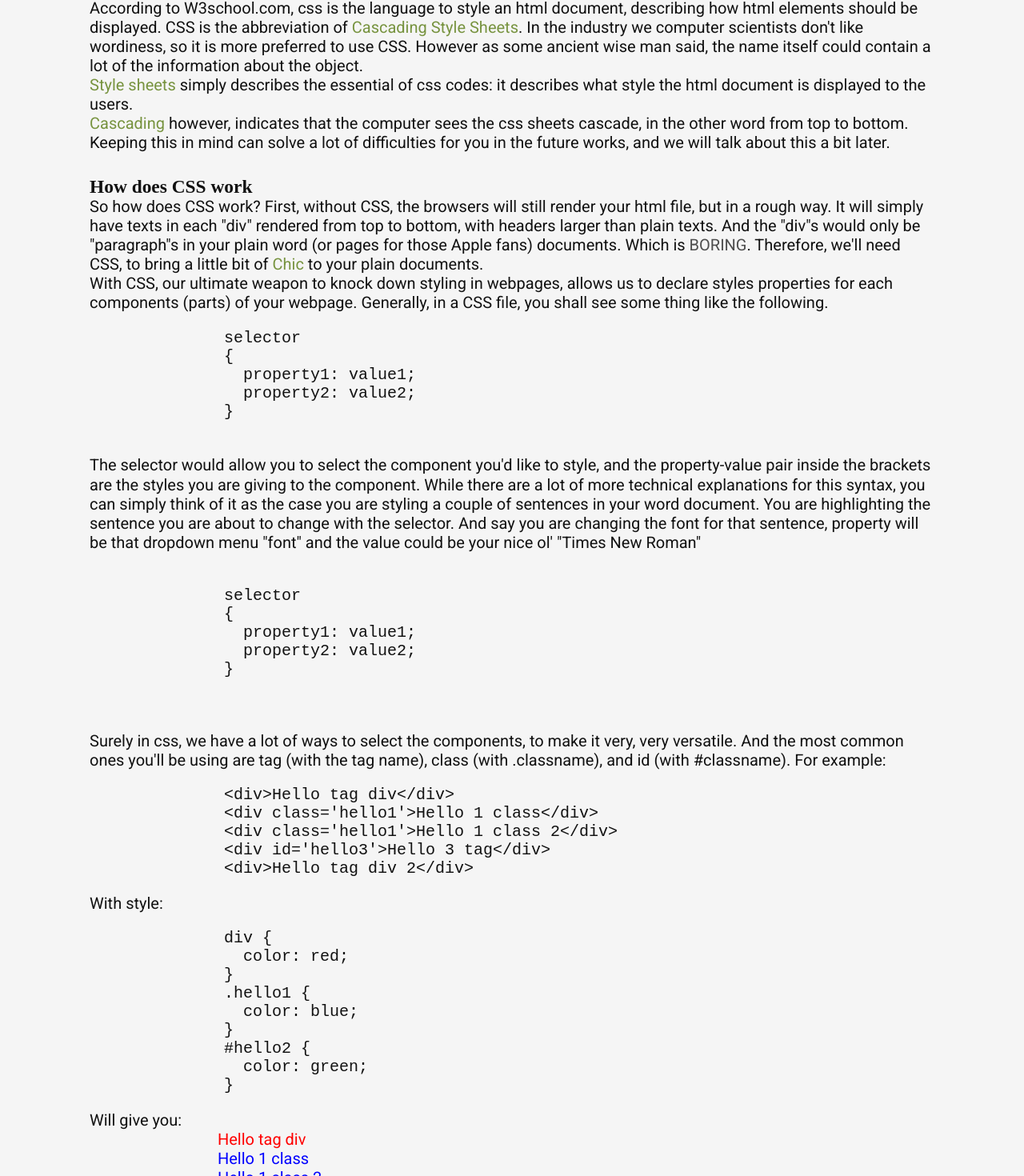
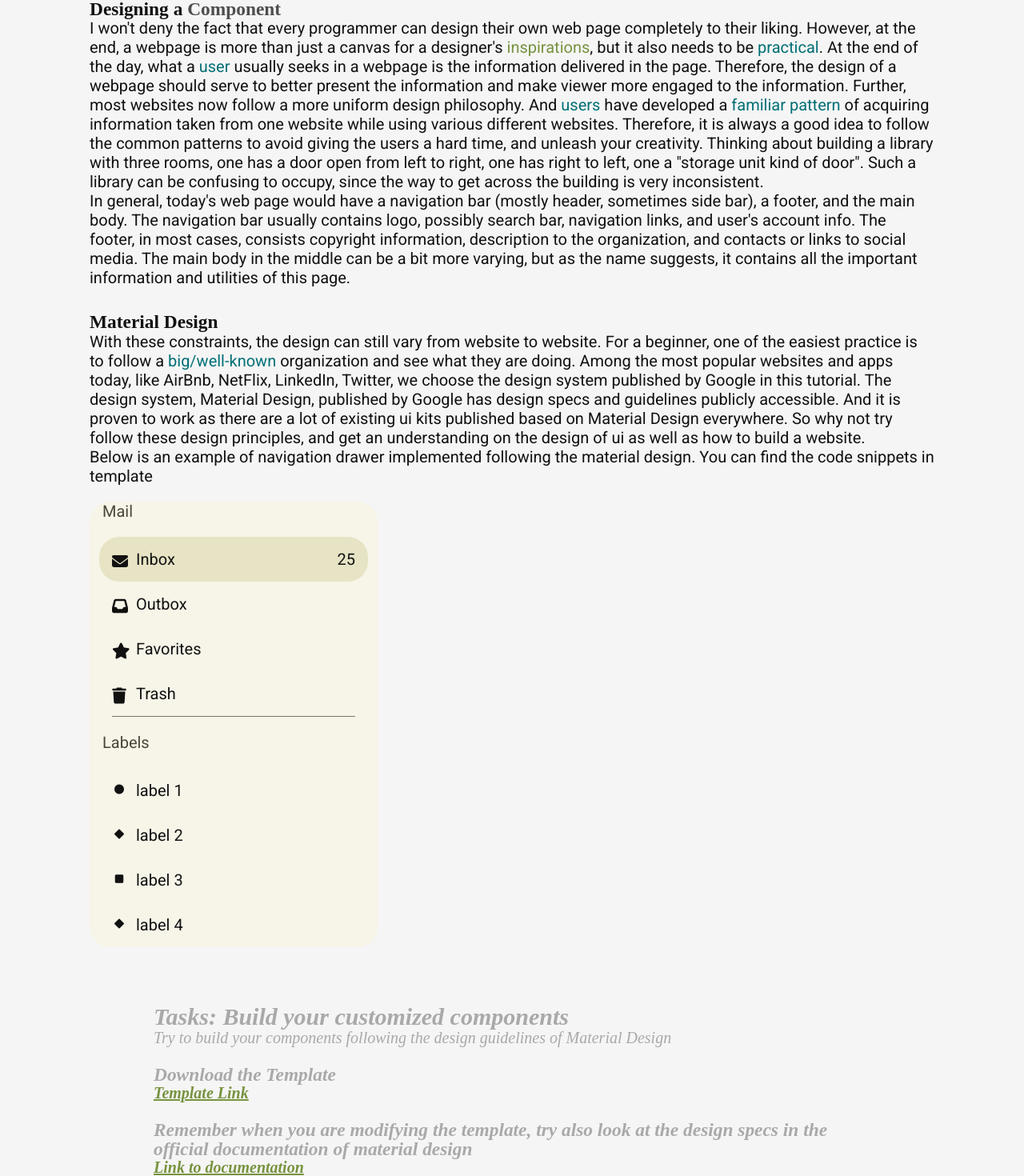
Before and after one commit to zeroshen/client, a Vue app: page /game/4 in a window 1280 px wide. Shown: the part 283-1753 px from the top of the page at 80% size. Built offline with nearby package versions, Linux system fonts and the light colour scheme; a web font is replaced by a local one.

Commit message:
game level 4

```diff
--- a/src/assets/css/global.css
+++ b/src/assets/css/global.css
@@ -219,5 +219,9 @@ a:hover, a:active {
 }
 
 .text-color-vue-dark {
-    color: var(--vue-color-secondary-dark)
+    color: var(--vue-color-secondary-dark);
 }
+
+.text-color-vue-intermediate {
+    color: var(--vue-color-primary);
+}
--- a/src/views/GameLevelFourView.vue
+++ b/src/views/GameLevelFourView.vue
@@ -9,30 +9,6 @@ import { QuizOption } from "@/types";
 
 export default defineComponent({
   data() {
-    const questions: QuizItem[] = [
-      {
-        question: "Ready?",
-        answer: 0,
-        options: [
-          { content: "Yep!", optionId: 0, quizId: 0 },
-          { content: "Nah..", optionId: 1, quizId: 0 },
-        ] as QuizOption[],
-        selected: -1,
-        descriptions: "",
-      },
-      {
-        question: "What does CSS stand for?",
-        answer: 1,
-        options: [
-          { content: "Cascading Size Sheets", optionId: 0, quizId: 1 },
-          { content: "Cascading Style Sheets", optionId: 1, quizId: 1 },
-          { content: "Cascaded Style Sheets", optionId: 2, quizId: 1 },
-          { content: "Carrot Smelly Smelly", optionId: 3, quizId: 1 },
-        ] as QuizOption[],
-        selected: -1,
-        descriptions: "",
-      },
-    ];
     const current = 0;
     const codes =
       "              <div>Hello tag div</div>\n" +
@@ -111,28 +87,10 @@ export default defineComponent({
       "         </div>\n" +
       "    </div>\n" +
       "</div>";
-    return { questions, current, codes, style_samples, card_sample_code };
+    return { current, codes, style_samples, card_sample_code };
   },
   computed: {},
-  methods: {
-    getQuestion(ind: number) {
-      return this.questions[ind];
-    },
-    answered(optionInd: number, questionInd: number) {
-      this.questions[questionInd].selected = optionInd;
-      if (this.questions[questionInd].answer == optionInd) {
-        console.log("hi");
-      }
-    },
-    next() {
-      if (this.current < this.questions.length - 1) {
-        this.current += 1;
-      }
-    },
-    finish() {
-      console.log("finished");
-    },
-  },
+  methods: {},
 });
 </script>
 
@@ -215,145 +173,209 @@ export default defineComponent({
   border: none;
   cursor: pointer;
 }
+
+.nav-container {
+  background-color: #f7f4e8;
+  width: 360px;
+  border-radius: 25px;
+}
+
+.nav-headline {
+  margin: 20px 16px;
+  color: #484738;
+  /* 56px- */
+}
+
+.nav-container li {
+  line-height: 56px;
+  margin: 0 28px;
+}
+
+.nav-container .nav-active-indicator,
+li:hover {
+  padding: 0 16px;
+  margin: 0 12px;
+  border-radius: 25px 25px;
+  background-color: #e6e4c4;
+  cursor: pointer;
+}
+.nav-line-content {
+  display: flex;
+  justify-content: space-between;
+}
+
+.nav-upper li:last-child .nav-line-content {
+  border-bottom: 1px #787669 solid;
+  width: 100%;
+}
+
+i {
+  width: 18px;
+  height: 18px;
+  text-align: center;
+  margin-right: 12px;
+  vertical-align: middle;
+}
+
+.nav-lower i {
+  font-size: 12px;
+  text-align: center;
+}
 </style>
 
 <template>
   <section class="game-view">
     <div class="game-level">
       <div class="game-level-intro">
-        <h1 class="game-title">Stage 2 - What is going on with HTML/CSS</h1>
+        <h1 class="game-title">Stage 4 - Components extended</h1>
         <div>
           Congrats to our
-          <span class="text-color-vue-entry">Vue Apprentice</span> on acquiring
-          the basic knowledge of how a web application was constructed from
-          inside. As now it might no longer seems like a magic power to you when
-          you are looking at the websites. How about looking into how a website
-          was constructed in its very essence form.
+          <span class="text-color-vue-intermediate">Vue Apprentice</span> on
+          acquiring the basic knowledge of vue components. Now it is possible
+          for you to build a website with the basic components like
+          <code>button</code>, <code>link</code>, or <code>span</code>. However,
+          your website might still look just
+          <span class="text-color-vue-dark">a bit too simple</span> with the
+          basic components. So to take one step further, to make your webpage
+          more advanced, we'll show you how to create more customized components
+          with css styling.
         </div>
       </div>
       <div class="game-texts">
         <h3 class="game-text-title">
-          What is <span class="text-color-vue-entry">CSS</span>
+          Designing a <span class="text-color-vue-entry">Component</span>
         </h3>
         <div>
-          According to W3school.com, css is the language to style an html
-          document, describing how html elements should be displayed. CSS is the
-          abbreviation of
-          <span class="text-color-vue-dark">Cascading Style Sheets</span>. In
-          the industry we computer scientists don't like wordiness, so it is
-          more preferred to use CSS. However as some ancient wise man said, the
-          name itself could contain a lot of the information about the object.
+          I won't deny the fact that every programmer can design their own web
+          page completely to their liking. However, at the end, a webpage is
+          more than just a canvas for a designer's
+          <span class="text-color-vue-dark">inspirations</span>, but it also
+          needs to be
+          <span class="text-color-vue-intermediate">practical</span>. At the end
+          of the day, what a
+          <span class="text-color-vue-intermediate">user</span> usually seeks in
+          a webpage is the information delivered in the page. Therefore, the
+          design of a webpage should serve to better present the information and
+          make viewer more engaged to the information. Further, most websites
+          now follow a more uniform design philosophy. And
+          <span class="text-color-vue-intermediate">users</span> have developed
+          a <span class="text-color-vue-intermediate">familiar pattern</span> of
+          acquiring information taken from one website while using various
+          different websites. Therefore, it is always a good idea to follow the
+          common patterns to avoid giving the users a hard time, and unleash
+          your creativity. Thinking about building a library with three rooms,
+          one has a door open from left to right, one has right to left, one a
+          "storage unit kind of door". Such a library can be confusing to
+          occupy, since the way to get across the building is very inconsistent.
           <br />
-          <span class="text-color-vue-dark">Style sheets</span> simply describes
-          the essential of css codes: it describes what style the html document
-          is displayed to the users. <br />
-          <span class="text-color-vue-dark">Cascading</span> however, indicates
-          that the computer sees the css sheets cascade, in the other word from
-          top to bottom. Keeping this in mind can solve a lot of difficulties
-          for you in the future works, and we will talk about this a bit later.
+          In general, today's web page would have a navigation bar (mostly
+          header, sometimes side bar), a footer, and the main body. The
+          navigation bar usually contains logo, possibly search bar, navigation
+          links, and user's account info. The footer, in most cases, consists
+          copyright information, description to the organization, and contacts
+          or links to social media. The main body in the middle can be a bit
+          more varying, but as the name suggests, it contains all the important
+          information and utilities of this page.
         </div>
       </div>
       <div class="game-texts">
-        <h3 class="game-text-title">How does CSS work</h3>
+        <h3 class="game-text-title">Material Design</h3>
         <div>
-          So how does CSS work? First, without CSS, the browsers will still
-          render your html file, but in a rough way. It will simply have texts
-          in each "div" rendered from top to bottom, with headers larger than
-          plain texts. And the "div"s would only be "paragraph"s in your plain
-          word (or pages for those Apple fans) documents. Which is
-          <span class="text-color-vue-entry">BORING</span>. Therefore, we'll
-          need CSS, to bring a little bit of
-          <span class="text-color-vue-dark">Chic</span> to your plain documents.
+          With these constraints, the design can still vary from website to
+          website. For a beginner, one of the easiest practice is to follow a
+          <span class="text-color-vue-intermediate">big/well-known</span>
+          organization and see what they are doing. Among the most popular
+          websites and apps today, like AirBnb, NetFlix, LinkedIn, Twitter, we
+          choose the design system published by Google in this tutorial. The
+          design system, Material Design, published by Google has design specs
+          and guidelines publicly accessible. And it is proven to work as there
+          are a lot of existing ui kits published based on Material Design
+          everywhere. So why not try follow these design principles, and get an
+          understanding on the design of ui as well as how to build a website.
           <br />
-          With CSS, our ultimate weapon to knock down styling in webpages,
-          allows us to declare styles properties for each components (parts) of
-          your webpage. Generally, in a CSS file, you shall see some thing like
-          the following.
-          <code>
-            <pre>
-              selector
-              {
-                property1: value1;
-                property2: value2;
-              }
-            </pre>
-          </code>
-          The selector would allow you to select the component you'd like to
-          style, and the property-value pair inside the brackets are the styles
-          you are giving to the component. While there are a lot of more
-          technical explanations for this syntax, you can simply think of it as
-          the case you are styling a couple of sentences in your word document.
-          You are highlighting the sentence you are about to change with the
-          selector. And say you are changing the font for that sentence,
-          property will be that dropdown menu "font" and the value could be your
-          nice ol' "Times New Roman"
-          <br />
-          <pre>
-            <code>
-              selector
-              {
-                property1: value1;
-                property2: value2;
-              }
-            </code>
-          </pre>
-          Surely in css, we have a lot of ways to select the components, to make
-          it very, very versatile. And the most common ones you'll be using are
-          tag (with the tag name), class (with .classname), and id (with
-          #classname). For example:
-          <pre><code>{{codes}}</code></pre>
-          With style:
-          <pre><code>{{style_samples}}</code></pre>
-          Will give you:
-          <div class="inline-example">
-            <div>Hello tag div</div>
-            <div class="hello1">Hello 1 class</div>
-            <div class="hello1">Hello 1 class 2</div>
-            <div id="hello3">Hello 3 tag</div>
-            <div>Hello tag div 2</div>
+          Below is an example of navigation drawer implemented following the
+          material design. You can find the code snippets in template
+          <div class="nav-container">
+            <div class="nav-upper">
+              <div class="nav-headline">Mail</div>
+              <ul>
+                <li class="nav-active-indicator">
+                  <div class="nav-line-content">
+                    <span><i class="fa-solid fa-envelope"></i>Inbox</span
+                    ><span>25</span>
+                  </div>
+                </li>
+                <li>
+                  <div class="nav-line-content">
+                    <span><i class="fa-solid fa-inbox"></i>Outbox</span>
+                  </div>
+                </li>
+                <li>
+                  <div class="nav-line-content">
+                    <span><i class="fa-solid fa-star"></i>Favorites</span>
+                  </div>
+                </li>
+                <li>
+                  <div class="nav-line-content">
+                    <span><i class="fa-solid fa-trash"></i>Trash</span>
+                  </div>
+                </li>
+              </ul>
+            </div>
+            <div class="nav-lower">
+              <div class="nav-headline">Labels</div>
+              <ul>
+                <li>
+                  <div class="nav-line-content">
+                    <span><i class="fa-solid fa-circle"></i>label 1</span>
+                  </div>
+                </li>
+                <li>
+                  <div class="nav-line-content">
+                    <span><i class="fa-solid fa-diamond"></i>label 2</span>
+                  </div>
+                </li>
+                <li>
+                  <div class="nav-line-content">
+                    <span><i class="fa-solid fa-square"></i>label 3</span>
+                  </div>
+                </li>
+                <li>
+                  <div class="nav-line-content">
+                    <span><i class="fa-solid fa-diamond"></i>label 4</span>
+                  </div>
+                </li>
+              </ul>
+            </div>
           </div>
-          You should notice three major things: first, a selector will select
-          everything that has tag, classname or id that matches the selector.
-          And everything selected by this selector will be styled with the
-          property-value pair. And as you can see, recall to the concept of
-          cascading, the style that is given in the lower place will take over
-          the style in the earlier place.
-          <br />
-          <span class="text-color-vue-dark">Note: </span>
-          By the "supreme law" of CSS, each <code>id</code> should refer to only
-          <span class="text-color-vue-dark">one</span> unique component in an
-          html file. Or otherwise there's no difference between
-          <code>id</code> and <code>class. </code> <br />
-          Of course, css can be way more powerful than simply a font machine.
-          You can set width, height, border, color, background color, shadow,
-          animation, transition, and layout of your html. And simply with html
-          and css, you can create amazon webpage components that look very cool.
-          Following is a example of a "card" in a website, following the design
-          principles of material design published by google. And for further
-          understanding of CSS, you can always go to
-          <a href="https://developer.mozilla.org/en-US/docs/Learn/CSS">
-            Mdn Web docs
-          </a>
-          for more info
         </div>
-        <div class="sample-card">
-          <sample-card></sample-card>
-          <pre><code>{{card_sample_code}}</code></pre>
-        </div>
+      </div>
+      <div class="game-texts">
         <div class="group-words game-text">
-          <h1>Tasks: Styling your web page</h1>
-          Try to add something to your html file, and add style things that you
-          added
+          <h1>Tasks: Build your customized components</h1>
+          Try to build your components following the design guidelines of
+          Material Design
           <br />
           <br />
           <h3>Download the Template</h3>
           <router-link to="/template"> Template Link </router-link>
           <br />
           <br />
-          <h3>Style the contents</h3>
-          We are giving you the plain html templates with lorem ipsum
-          placeholders. Add information you would like to be presented in your
-          web page, and style them nicely with plain css and html.
+          <h3>
+            Remember when you are modifying the template, try also look at the
+            design specs in the official documentation of material design
+          </h3>
+          <a href="https://m3.material.io/foundations">
+            Link to documentation
+          </a>
+          <br />
+          <br />
+          <h3>Style the components</h3>
+          We have gave you an example of navigation drawer, which includes
+          styling properties of border, layout, margin, padding, colors, and
+          alignment following the design guidelines of Material Design. Try
+          modify another components in the template which you think would be
+          useful for your page.
         </div>
       </div>
 
--- a/src/views/GameLevelTwoView.vue
+++ b/src/views/GameLevelTwoView.vue
@@ -9,30 +9,6 @@ import { QuizOption } from "@/types";
 
 export default defineComponent({
   data() {
-    const questions: QuizItem[] = [
-      {
-        question: "Ready?",
-        answer: 0,
-        options: [
-          { content: "Yep!", optionId: 0, quizId: 0 },
-          { content: "Nah..", optionId: 1, quizId: 0 },
-        ] as QuizOption[],
-        selected: -1,
-        descriptions: "",
-      },
-      {
-        question: "What does CSS stand for?",
-        answer: 1,
-        options: [
-          { content: "Cascading Size Sheets", optionId: 0, quizId: 1 },
-          { content: "Cascading Style Sheets", optionId: 1, quizId: 1 },
-          { content: "Cascaded Style Sheets", optionId: 2, quizId: 1 },
-          { content: "Carrot Smelly Smelly", optionId: 3, quizId: 1 },
-        ] as QuizOption[],
-        selected: -1,
-        descriptions: "",
-      },
-    ];
     const current = 0;
     const codes =
       "              <div>Hello tag div</div>\n" +
@@ -111,28 +87,10 @@ export default defineComponent({
       "         </div>\n" +
       "    </div>\n" +
       "</div>";
-    return { questions, current, codes, style_samples, card_sample_code };
+    return { current, codes, style_samples, card_sample_code };
   },
   computed: {},
-  methods: {
-    getQuestion(ind: number) {
-      return this.questions[ind];
-    },
-    answered(optionInd: number, questionInd: number) {
-      this.questions[questionInd].selected = optionInd;
-      if (this.questions[questionInd].answer == optionInd) {
-        console.log("hi");
-      }
-    },
-    next() {
-      if (this.current < this.questions.length - 1) {
-        this.current += 1;
-      }
-    },
-    finish() {
-      console.log("finished");
-    },
-  },
+  methods: {},
 });
 </script>
 
```
